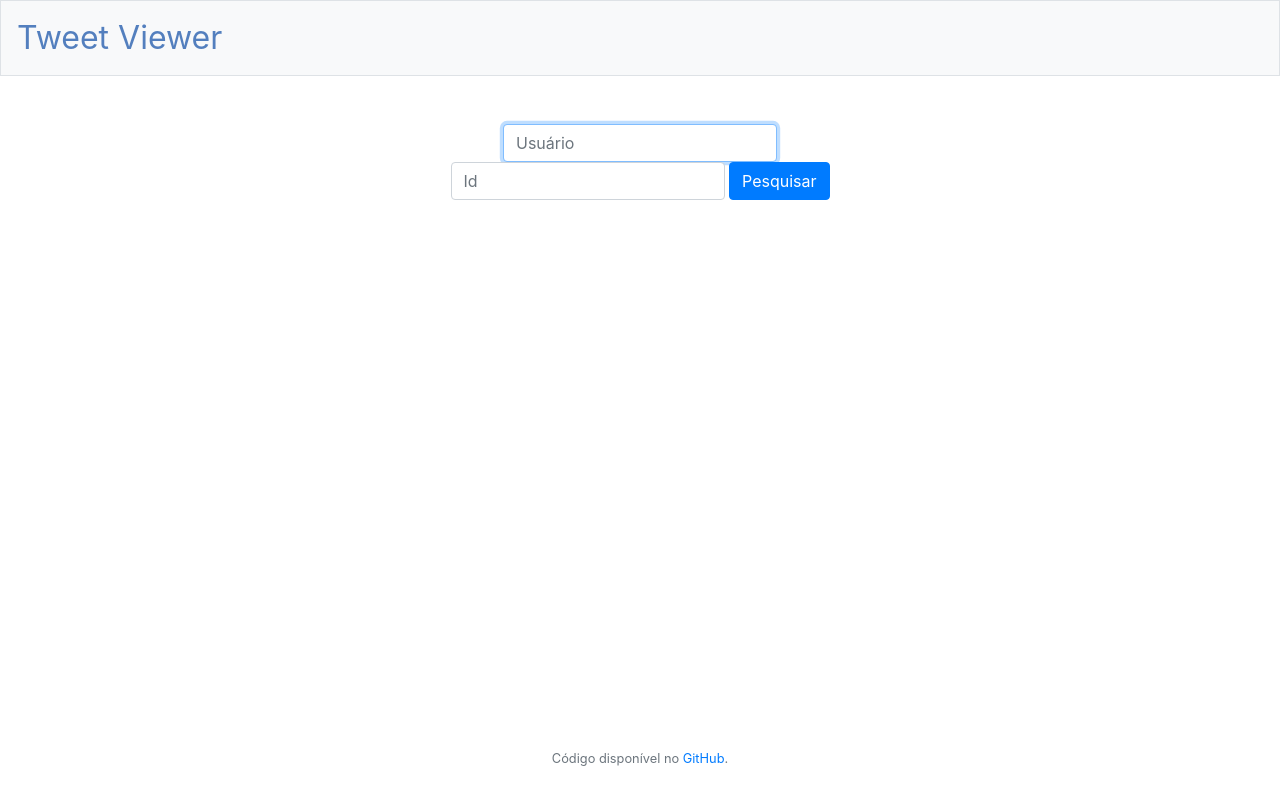
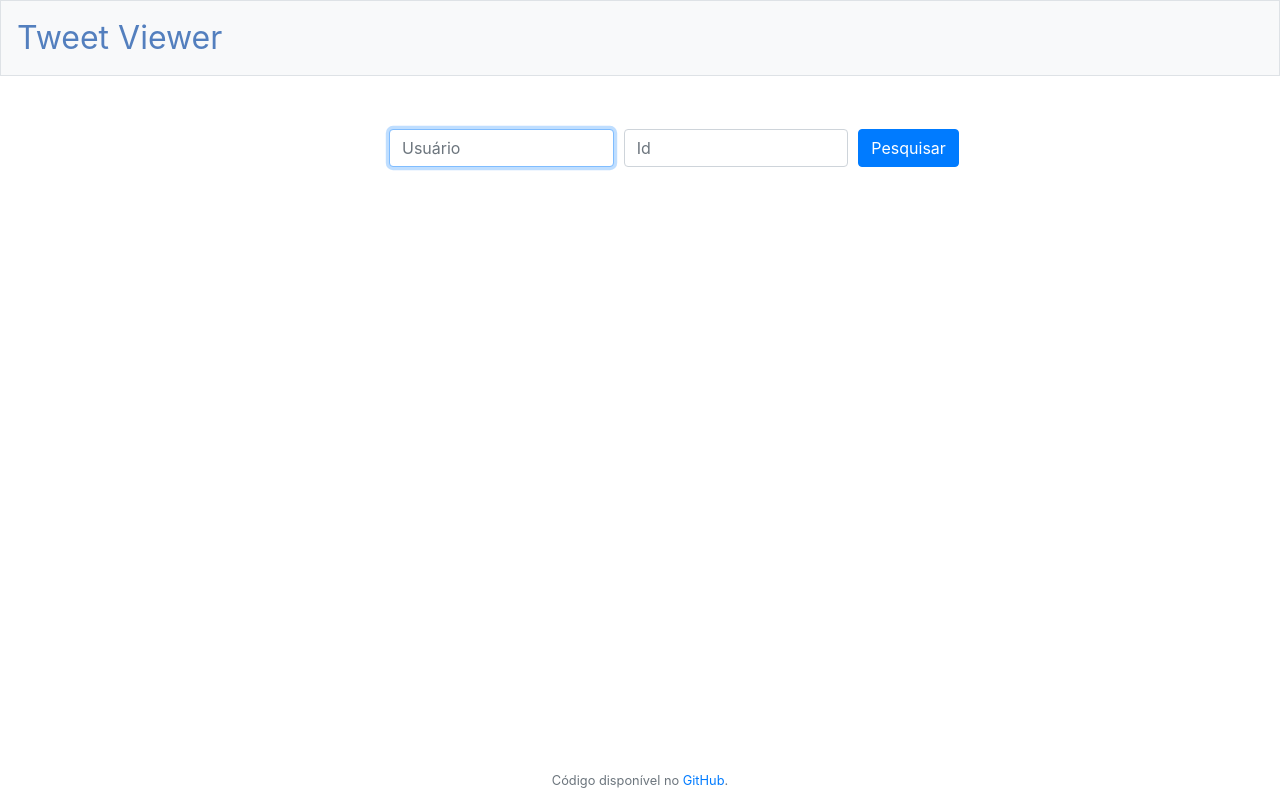
Before and after one commit to danielfeloiola/twit-viewer, a Flask app: page / in a window 1280 px wide. Run offline with Flask 2, Linux system fonts and the light colour scheme; some libraries are stand-ins or nearby versions.

Commit message:
ui fixes

```diff
--- a/static/styles.css
+++ b/static/styles.css
@@ -9,27 +9,7 @@ nav .navbar-brand .blue
 {
     color: #537fbe;
 }
-nav .navbar-brand .red
-{
-    color: #ea433b;
-}
-nav .navbar-brand .yellow
-{
-    color: #f5b82e;
-}
-nav .navbar-brand .green
-{
-    color: #2e944b;
-}
 
-main .form-control
-{
-    /* center form controls */
-    display: inline-block;
-
-    /* override Bootstrap's 100% width for form controls */
-    width: auto;
-}
 
 main
 {
@@ -38,13 +18,10 @@ main
 
     /* center contents */
     text-align: center;
+
 }
 
-main img
-{
-    /* constrain images on small screens */
-    max-width: 100%;
-}
+
 
 footer
 {
@@ -52,6 +29,6 @@ footer
     right: 0;
     bottom: 0;
     left: 0;
-    padding: 2rem;
     text-align: center;
+    padding: 10px;
 }
--- a/templates/index.html
+++ b/templates/index.html
@@ -6,13 +6,22 @@
 
 {% block main %}
     <form action="/" method="post">
-        <div class="form-group" style="width: 50%; margin: 0 auto;">
-            <input autocomplete="off" autofocus class="form-control" name="usr" placeholder="Usuário" type="text" style="vertical-align:middle;">
-            <input autocomplete="off" autofocus class="form-control" name="id" placeholder="Id" type="text" style="vertical-align:middle;">
-            <button class="btn btn-primary" type="submit">Pesquisar</button>
+
+         <div class="form-row" style="width: 50%; margin: 0 auto; padding: 5px;">
+
+            <div class="col" >
+                <input autocomplete="off" autofocus class="form-control" name="usr" placeholder="Usuário" type="text" style="vertical-align:middle;">
+            </div>
+
+            <div class="col">
+                <input autocomplete="off" autofocus class="form-control" name="id" placeholder="Id" type="text" style="vertical-align:middle;">
+            </div>
+
+            <div class="col-1">
+                <button class="btn btn-primary" type="submit">Pesquisar</button>
+            </div>
+
         </div>
-
-
     </form>
 
     <br>
--- a/templates/layout.html
+++ b/templates/layout.html
@@ -19,6 +19,8 @@
     </head>
 
     <body>
+
+
 
         <nav class="navbar navbar-expand-md navbar-light bg-light border">
             <a class="navbar-brand" href="/">
@@ -43,13 +45,15 @@
             </header>
         {% endif %}
 
-        <main class="container p-5">
+        <main class="container p-5" >
             {% block main %}{% endblock %}
         </main>
 
+
         <footer class="small text-center text-muted">
-            Código disponível no <a href="https://github.com/">GitHub</a>.
+            Código disponível no <a href="https://github.com/danielfeloiola/tweet-view">GitHub</a>.
         </footer>
+
 
     </body>
 
```
